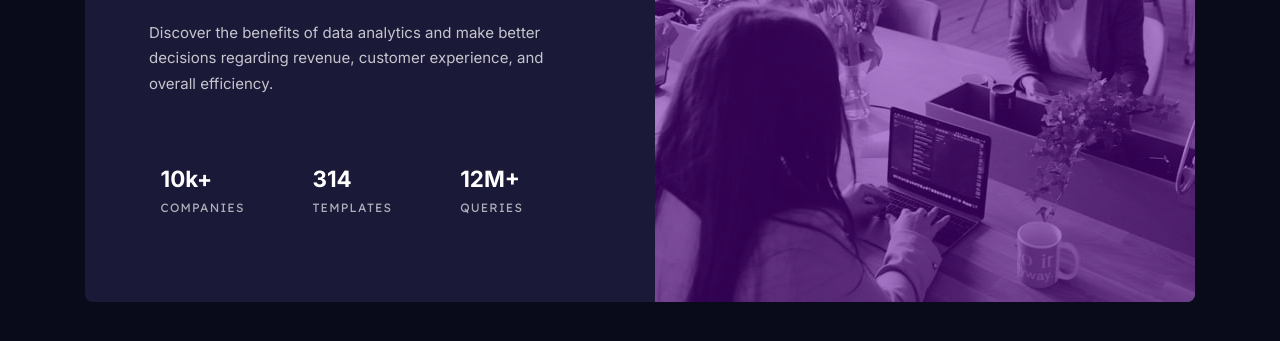
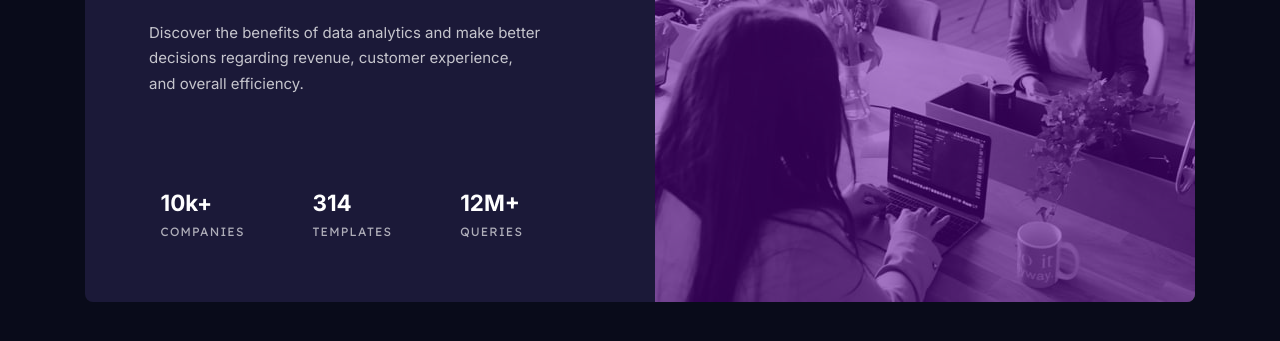
Before and after one commit to StephenYu2018/stats-preview-card-component-main, a website: page src/index.html in a window 1280 px wide. Shown: the part 321-662 px from the top of the page. Drawn offline with Linux system fonts and the light colour scheme.

Commit message:
Make minor fixes to stat position and header sizing

```diff
--- a/src/index.html
+++ b/src/index.html
@@ -32,11 +32,11 @@
         <img src="../images/image-header-mobile.jpg"
              alt="People at a business meeting" class="w-full h-auto">
       </picture>
-      <div class="bg-dark-desaturated-blue flex flex-col lg:w-[calc(100%_-_48.65%)]
-                  lg:px-[min(5vw,_4.625rem)]">
-        <hgroup class="text-center lg:text-left px-7 lg:px-0 pt-10 pb-9
-                       lg:py-[min(5vw,_4.5rem)] space-y-[1.1rem]
-                       lg:space-y-[min(1.8vw,_1.6rem)]">
+      <div class="bg-dark-desaturated-blue flex flex-col
+                  lg:w-[calc(100%_-_48.65%)] lg:px-[min(5vw,_4.625rem)]
+                  py-10 lg:pt-[min(5vw,_4.5rem)] lg:pb-[3.75rem]">
+        <hgroup class="text-center lg:text-left px-7 lg:px-0 pb-9 lg:pb-0 grow
+                       space-y-[1.1rem] lg:space-y-[min(1.8vw,_1.6rem)]">
           <h2 class="font-inter font-bold text-white text-[1.75rem]
                      lg:text-[clamp(1.75rem,_2.5vw,_2.3rem)]
                      leading-[1.15] lg:leading-[1.2]">
@@ -45,13 +45,14 @@
           </h2>
           <p class="font-inter font-normal text-white/75 text-[0.9375rem]
                     leading-[1.65] lg:leading-[1.7]
-                    lg:pr-[clamp(1rem,_100%,_2rem)]">
+                    lg:pr-[clamp(1rem,_100%,_3rem)]">
             Discover the benefits of data analytics and make better decisions
             regarding revenue, customer experience, and overall efficiency.
           </p>
         </hgroup>
-        <ul class="flex flex-col sm:flex-row sm:justify-evenly lg:flex-start">
-          <li class="text-center lg:text-left leading-[1.7] pb-8
+        <ul class="flex flex-col sm:flex-row sm:justify-evenly lg:flex-start
+                   space-y-7 sm:space-y-0">
+          <li class="text-center lg:text-left leading-[1.7]
                      lg:pr-[min(4.4vw,_4rem)]">
             <em class="not-italic font-inter font-bold text-white
                        text-[1.4rem] lg:text-[clamp(1.4rem,_1.7vw,_1.5rem)]">
@@ -61,7 +62,7 @@
                          uppercase">
               companies</span>
           </li>
-          <li class="text-center lg:text-left leading-[1.7] pb-8
+          <li class="text-center lg:text-left leading-[1.7]
                      lg:pr-[min(4.4vw,_4rem)]">
             <em class="not-italic font-inter font-bold text-white
                        text-[1.4rem] lg:text-[clamp(1.4rem,_1.7vw,_1.5rem)]">
@@ -71,7 +72,7 @@
                          uppercase">
               templates</span>
           </li>
-          <li class="text-center lg:text-left leading-[1.7] pb-8
+          <li class="text-center lg:text-left leading-[1.7]
                      lg:pr-[min(4.4vw,_4rem)]">
             <em class="not-italic font-inter font-bold text-white
                        text-[1.4rem] lg:text-[clamp(1.4rem,_1.7vw,_1.5rem)]">
```
Also changed, not shown: README.md, dist/styles.css, screenshot.png (added).
